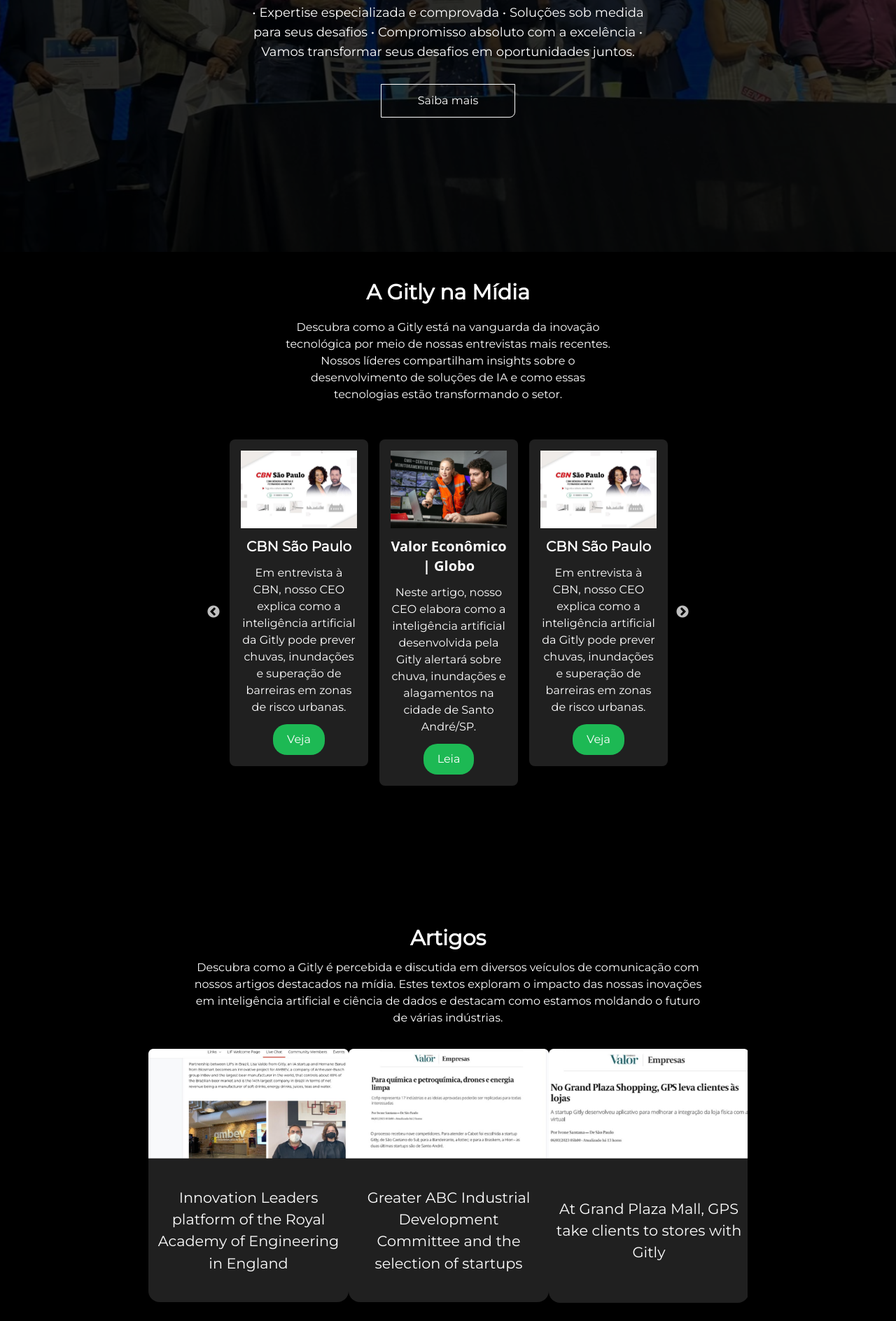
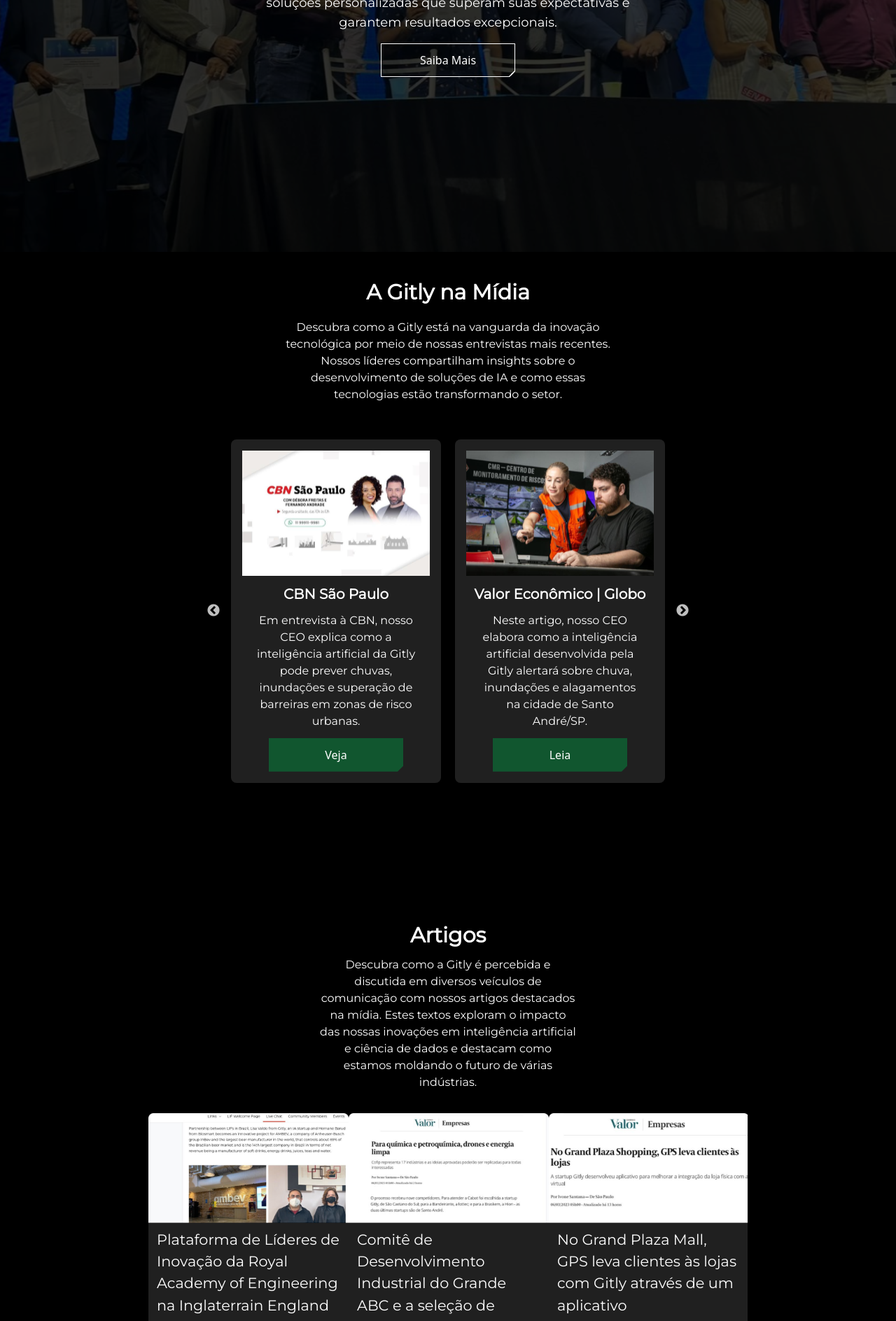
Before and after one commit to gitly-br/site-gitly, a Next.js app in the folder frontend/: page /media in a window 1280 px wide. Shown: the part 440-2328 px from the top of the page at 70% size. Built offline with nearby package versions, Linux system fonts and the light colour scheme.

Commit message:
Ajuste do botão e da pág Media

```diff
--- a/frontend/components/articles.jsx
+++ b/frontend/components/articles.jsx
@@ -5,17 +5,42 @@
 import React from "react";
 
 const Articles = () => {
+  const cards = [
+    {
+      id: 1,
+      image: "/article1.png",
+      alt: "First",
+      title: "No Grand Plaza Mall, GPS leva clientes às lojas com Gitly através de um aplicativo",
+      link: "https://valor.globo.com/empresas/noticia/2023/03/06/no-grand-plaza-shopping-gps-leva-clientes-as-lojas.ghtml"
+    },
+    {
+      id: 2,
+      image: "/article2.png",
+      alt: "Second",
+      title: "Plataforma de Líderes de Inovação da Royal Academy of Engineering na Inglaterrain England",
+      link: "https://www.youtube.com/watch?v=GBpodBzdumE"
+    },
+    {
+      id: 3,
+      image: "/article3.png",
+      alt: "Third",
+      title: "Comitê de Desenvolvimento Industrial do Grande ABC e a seleção de startups",
+      link: "https://valor.globo.com/empresas/noticia/2023/03/06/para-quimica-e-petroquimica-drones-e-energia-limpa.ghtml"
+    },
+  ];
+
+  const openLink = (url) => {
+    window.open(url, "_blank");
+  };
+
   return (
     <div className="px-4 md:px-24 lg:px-48 py-10 md:py-20 lg:py-40 bg-black">
       <div className="text-white flex flex-col">
-                <h1 className="text-3xl font-bold text-center font-title">
-                Artigos
-                </h1>
-                <p className="text-center py-3 px-20 font-text">
+        <h1 className="text-3xl font-bold text-center font-title">Artigos</h1>
+        <p className="text-center py-3 px-10 font-text mx-auto w-11/12 sm:w-3/4 md:w-1/2">
           Descubra como a Gitly é percebida e discutida em diversos veículos de comunicação com nossos artigos destacados na mídia. Estes textos exploram o impacto das nossas inovações em inteligência artificial e ciência de dados e destacam como estamos moldando o futuro de várias indústrias.
         </p>
       </div>
-            <div>
       <div>
         <Slider
           className="flex p-5 overflow-x-hidden"
@@ -24,7 +49,7 @@
           infinite={true}
           autoplay={true}
           autoplaySpeed={3000}
-                    arrows={false}
+          arrows={true}
           responsive={[
             {
               breakpoint: 1024,
@@ -42,48 +67,23 @@
             },
           ]}
         >
-                    <div>
-                        <div className="flex flex-col items-center text-[1.3em] text-wrap">
-                            <Image src="/article1.png" alt="First" width={300} height={300} />
-                            <div style={{ maxWidth: "300px" }} className="bg-[#202020] py-14 px-2 text-center flex justify-center rounded-b-2xl">
-                                <h1 className="text-white font-text">At Grand Plaza Mall, GPS take clients to stores with Gitly</h1>
+          {cards.map((card) => (
+            <div key={card.id}>
+              <div className="flex flex-col items-center text-left text-[1.3em] text-wrap">
+                <Image src={card.image} alt={card.alt} width={300} height={300} />
+                <div style={{ maxWidth: "300px"}} className="bg-[#202020] pt-2 px-3 text-left flex flex-col rounded-b-2xl">
+                  <h1 className="text-white text-left font-text">{card.title}</h1>
+                  <button
+                    className="my-5 text-[#3AA06B] text-left underline font-bold"
+                    onClick={() => openLink(card.link)}
+                  >
+                    Ler &gt;
+                  </button>
                 </div>
               </div>
             </div>
-                    <div>
-                        <div className="flex flex-col items-center font-semibold text-[1.3em] text-wrap">
-                            <Image src="/article2.png" alt="Second" width={300} height={300} />
-                            <div style={{ maxWidth: "300px" }} className="bg-[#202020] py-10 px-3 text-center flex justify-center rounded-b-2xl">
-                                <h1 className="text-white text-center font-text">Innovation Leaders platform of the Royal Academy of Engineering in England</h1>
-                            </div>
-                        </div>
-                    </div>
-                    <div>
-                        <div className="flex flex-col items-center font-semibold text-[1.3em] text-wrap">
-                            <Image src="/article3.png" alt="Third" width={300} height={300} />
-                            <div style={{ maxWidth: "300px" }} className="bg-[#202020] py-10 px-3 text-center flex justify-center rounded-b-2xl">
-                                <h1 className="text-white text-center font-bold font-text">Greater ABC Industrial Development Committee and the selection of startups</h1>
-                            </div>
-                        </div>
-                    </div>
+          ))}
         </Slider>
-                </div>
-                {/* <button type="button" class="absolute top-0 start-0 z-30 flex items-center justify-center h-full px-4 cursor-pointer group focus:outline-none" data-carousel-prev>
-                    <span class="inline-flex items-center justify-center w-10 h-10 rounded-full bg-white/30 dark:bg-gray-800/30 group-hover:bg-white/50 dark:group-hover:bg-gray-800/60 group-focus:ring-4 group-focus:ring-white dark:group-focus:ring-gray-800/70 group-focus:outline-none">
-                        <svg class="w-4 h-4 text-white dark:text-gray-800 rtl:rotate-180" aria-hidden="true" xmlns="http://www.w3.org/2000/svg" fill="none" viewBox="0 0 6 10">
-                            <path stroke="currentColor" stroke-linecap="round" stroke-linejoin="round" stroke-width="2" d="M5 1 1 5l4 4"/>
-                        </svg>
-                        <span class="sr-only">Previous</span>
-                    </span>
-                </button>
-                <button type="button" class="absolute top-0 end-0 z-30 flex items-center justify-center h-full px-4 cursor-pointer group focus:outline-none" data-carousel-next>
-                    <span class="inline-flex items-center justify-center w-10 h-10 rounded-full bg-white/30 dark:bg-gray-800/30 group-hover:bg-white/50 dark:group-hover:bg-gray-800/60 group-focus:ring-4 group-focus:ring-white dark:group-focus:ring-gray-800/70 group-focus:outline-none">
-                        <svg class="w-4 h-4 text-white dark:text-gray-800 rtl:rotate-180" aria-hidden="true" xmlns="http://www.w3.org/2000/svg" fill="none" viewBox="0 0 6 10">
-                            <path stroke="currentColor" stroke-linecap="round" stroke-linejoin="round" stroke-width="2" d="m1 9 4-4-4-4"/>
-                        </svg>
-                        <span class="sr-only">Next</span>
-                    </span>
-                </button> */}
       </div>
     </div>
   );
--- a/frontend/components/heroMedia.jsx
+++ b/frontend/components/heroMedia.jsx
@@ -1,4 +1,5 @@
 import videoHero from '../assets/videoHero.svg'
+import Link from 'next/link'
 
 function HeroMedia() {
     return (
@@ -8,11 +9,11 @@
                 Uma Equipe Dedicada ao Crescimento da Sua Empresa
                 </h1>
                 <p className="text-base md:text-lg text-white mb-4 font-text">
-                Na Gitly, combinamos expertise técnica e visão estratégica para impulsionar o crescimento da sua empresa. Nossa equipe de especialistas em dados e IA está pronta para desenvolver soluções personalizadas que superam suas expectativas e garantem resultados excepcionais.
+                Na Gitly, combinamos expertise técnica e visão estratégica para impulsionar o crescimento da sua empresa. Nossa equipe de especialistas em dados e IA está pronta para desenvolver soluções personalizadas que superam suas expectativas e garantem resultados excepcionais.​
                 </p>
-                <p className="text-base md:text-lg text-white mb-8 font-text">
-                • Expertise especializada e comprovada • Soluções sob medida para seus desafios • Compromisso absoluto com a excelência • Vamos transformar seus desafios em oportunidades juntos.                    </p>
-                <button className="border border-white rounded-br-lg w-48 h-12 text-white font-text">Saiba mais</button>
+                <button className="btn-transparente">
+                    <Link href="/partners">Saiba Mais</Link>
+                </button>
             </div>
         </div>
     )
--- a/frontend/components/interviews.jsx
+++ b/frontend/components/interviews.jsx
@@ -11,7 +11,7 @@
     dots: true,
     infinite: true,
     speed: 500,
-    slidesToShow: 3,
+    slidesToShow: 2,
     slidesToScroll: 1,
     responsive: [
       {
@@ -34,51 +34,54 @@
     ]
   };
 
+  const openLink = (url) => {
+    window.open(url, "_blank");
+  };
+
+  const cards = [
+    {
+      id: 1,
+      image: CBN,
+      alt: "Interviews",
+      title: "CBN São Paulo",
+      text: "Em entrevista à CBN, nosso CEO explica como a inteligência artificial da Gitly pode prever chuvas, inundações e superação de barreiras em zonas de risco urbanas.",
+      buttonText: "Veja",
+      link: "https://www.youtube.com/live/-EisU65RJJQ?t=2054s"
+    },
+    {
+      id: 2,
+      image: Inter,
+      alt: "CBN",
+      title: "Valor Econômico | Globo",
+      text: "Neste artigo, nosso CEO elabora como a inteligência artificial desenvolvida pela Gitly alertará sobre chuva, inundações e alagamentos na cidade de Santo André/SP.",
+      buttonText: "Leia",
+      link: "https://valor.globo.com/empresas/noticia/2023/09/26/em-santo-andre-um-robo-fara-a-previsao-do-tempo.ghtml"
+    },
+  ];
+
   return (
-    <div className="py-10 lg:px-36 xl:px-80 md:px-0 text-center flex flex-col bg-black text-white paizao">
-      <div className="max-w-7xl mx-auto px-6 sm:px-8 md:px-10 lg:px-16 xl:px-20">
+    <div className="py-10 lg:px-36 xl:px-80 md:px-0 text-center flex flex-col bg-black text-white">
+      <div className="max-w-4xl mx-auto px-6 sm:px-8 md:px-10 lg:px-16 xl:px-20"> {/* Ajustando a largura máxima */}
         <h1 className='text-3xl font-semibold mb-5 font-title'>A Gitly na Mídia</h1>
         <p className='text-center mb-5 font-text'>
         Descubra como a Gitly está na vanguarda da inovação tecnológica por meio de nossas entrevistas mais recentes. Nossos líderes compartilham insights sobre o desenvolvimento de soluções de IA e como essas tecnologias estão transformando o setor.
         </p>
       </div>
       <Slider {...settings} className='mt-8'>
-        <div className="px-2"> {/* Reduzindo a margem horizontal */}
-          <div className="bg-[#202020] rounded-lg flex flex-col items-center p-4 card"> {/* Adicionando a classe card */}
-            <div className='w-full flex justify-center mb-3'>
-              <Image src={CBN} alt="Interviews" />
+        {cards.map((card) => (
+          <div key={card.id} className="px-2"> {/* Reduzindo a margem horizontal */}
+            <div className="bg-[#202020] rounded-lg flex flex-col items-center p-4 card"> {/* Adicionando a classe card */}
+              <div className='w-full flex justify-center mb-3'>
+                <Image src={card.image} alt={card.alt} />
+              </div>
+              <h1 className='font-semibold text-xl mb-3 font-title'>{card.title}</h1>
+              <p className='mb-3 font-text text-center px-4'> {/* Centralizando o texto com borda lateral */}
+                {card.text}
+              </p>
+              <button className="btn-verde" onClick={() => openLink(card.link)}>{card.buttonText}</button> {/* Adicionando link */}
             </div>
-            <h1 className='font-semibold text-xl mb-3 font-title'>CBN São Paulo</h1>
-            <p className='mb-3 font-text'>
-            Em entrevista à CBN, nosso CEO explica como a inteligência artificial da Gitly pode prever chuvas, inundações e superação de barreiras em zonas de risco urbanas.
-            </p>
-            <button className="action-button font-text">Veja</button>
           </div>
-        </div>
-        <div className="px-2"> {/* Reduzindo a margem horizontal */}
-          <div className="bg-[#202020] rounded-lg flex flex-col items-center p-4 card"> {/* Adicionando a classe card */}
-            <div className='w-full flex justify-center mb-3'>
-              <Image src={Inter} alt="CBN" />
-            </div>
-            <h1 className='font-semibold text-xl mb-3'>Valor Econômico | Globo</h1>
-            <p className='mb-3 font-text'>
-            Neste artigo, nosso CEO elabora como a inteligência artificial desenvolvida pela Gitly alertará sobre chuva, inundações e alagamentos na cidade de Santo André/SP.
-            </p>
-            <button className="action-button font-text">Leia</button>
-          </div>
-        </div>
-        <div className="px-2"> {/* Reduzindo a margem horizontal */}
-          <div className="bg-[#202020] rounded-lg flex flex-col items-center p-4 card"> {/* Adicionando a classe card */}
-            <div className='w-full flex justify-center mb-3'>
-              <Image src={CBN} alt="CBN" />
-            </div>
-            <h1 className='font-semibold text-xl mb-3 font-title'>CBN São Paulo</h1>
-            <p className='mb-3 font-text'>
-            Em entrevista à CBN, nosso CEO explica como a inteligência artificial da Gitly pode prever chuvas, inundações e superação de barreiras em zonas de risco urbanas.
-            </p>
-            <button className="action-button font-text">Veja</button>
-          </div>
-        </div>
+        ))}
       </Slider>
       <style jsx>{`
         .card {
@@ -86,10 +89,10 @@
           margin: 0 auto; /* Centralizando os cards */
         }
         .slick-slide > div {
-          margin: 0 10px; /* Adiciona margem horizontal entre os slides */
+          margin: 0 5px; /* Reduzindo a margem horizontal entre os slides */
         }
         .slick-list {
-          margin: 0 -10px; /* Ajusta a margem negativa para compensar a margem dos cards */
+          margin: 0 -5px; /* Ajusta a margem negativa para compensar a margem dos cards */
         }
         .image-container {
           display: flex;
--- a/frontend/components/navbar.jsx
+++ b/frontend/components/navbar.jsx
@@ -27,7 +27,7 @@
           <Link href="/contactus">Contato</Link>
         </div>
         <div className="flex-1 flex justify-end">
-          <button className="bg-green rounded-br-lg w-48 h-12 text-white">
+          <button className="btn-verde">
             Inicie seu Projeto
           </button>
         </div>
@@ -42,8 +42,8 @@
           <Link href="/partners"><p className="text-white py-2">Partners</p></Link>
           <Link href="/media"><p className="text-white py-2">Media</p></Link>
           <Link href="/contactus"><p className="text-white py-2">Contact us</p></Link>
-          <button className="bg-green-500 text-white p-2 rounded my-2">
-            Start your project
+          <button className="btn-verde">
+            Inicie seu Projeto
           </button>
         </div>
       )}
--- a/frontend/components/prizes.jsx
+++ b/frontend/components/prizes.jsx
@@ -6,17 +6,51 @@
 import prize4 from "../assets/prize4.svg";
 
 const Prizes = () => {
+  const prizes = [
+    {
+      id: 1,
+      image: prize1,
+      alt: "Prize 1",
+      link: "https://www.linkedin.com/company/gitly/posts/"
+    },
+    {
+      id: 2,
+      image: prize2,
+      alt: "Prize 2",
+      link: "https://www.linkedin.com/company/gitly/posts/"
+    },
+    {
+      id: 3,
+      image: prize3,
+      alt: "Prize 3",
+      link: "https://www.linkedin.com/company/gitly/posts/"
+    },
+    {
+      id: 4,
+      image: prize4,
+      alt: "Prize 4",
+      link: "https://www.linkedin.com/company/gitly/posts/"
+    },
+  ];
+
+  const openLink = (url) => {
+    window.open(url, "_blank");
+  };
+
   return (
-    <div className="bg-black mx-auto flex flex-col py-10 px-14 md:flex-row items-center justify-between w-full">
+    <div className="bg-black mx-auto flex flex-col py-10 px-14 md:flex-row items-top justify-between w-full">
       <div className="w-full md:w-1/4 flex flex-col md:items-left mb-8 text-white">
         <h2 className="text-3xl font-bold mb-4 font-title">Prêmios dos quais nos orgulhamos</h2>
         <p className="text-lg mb-8 font-text">Confira os prêmios que reconhecem a liderança e inovação da Gitly em inteligência artificial e ciência de dados. Estes prêmios destacam nosso impacto e excelência no setor tecnológico.</p>
       </div>
       <div className="flex flex-col md:flex-row md:justify-center md:items-center md:space-x-4 items-center w-full md:w-3/4">
-        <Image src={prize1} alt="prize1" width={200} height={200} className="mb-4" />
-        <Image src={prize2} alt="prize2" width={200} height={200} className="mb-4" />
-        <Image src={prize3} alt="prize3" width={200} height={200} className="mb-4" />
-        <Image src={prize4} alt="prize4" width={200} height={200} className="mb-4" />
+        {prizes.map((prize) => (
+          <div key={prize.id} className="mb-4">
+            <a href={prize.link} target="_blank" rel="noopener noreferrer">
+              <Image src={prize.image} alt={prize.alt} width={260} height={260} />
+            </a>
+          </div>
+        ))}
       </div>
     </div>
   );
--- a/frontend/styles/globals.css
+++ b/frontend/styles/globals.css
@@ -30,6 +30,45 @@
 }
 
 
+.btn-verde {
+  position: relative;
+  background-color: #11562F;
+  color: white;
+  width: 12rem;
+  height: 3rem;
+  border: none;
+  cursor: pointer;
+  clip-path: polygon(0 0, 100% 0, 100% calc(100% - 0.5rem), calc(100% - 0.5rem) 100%, 0 100%);
+}
+
+.btn-transparente {
+  position: relative;
+  background-color: transparent;
+  color: white;
+  width: 12rem;
+  height: 3rem;
+  border: 1.3px solid white;
+  cursor: pointer;
+  clip-path: polygon(0 0, 100% 0, 100% calc(100% - 0.5rem), calc(100% - 0.5rem) 100%, 0 100%);
+}
+
+.btn-transparente::before {
+  content: '';
+  position: absolute;
+  bottom: 0;
+  right: 0;
+  width: 0.5rem;
+  height: 0.5rem;
+  background-color: transparent;
+  border-right: 5px solid white;
+  border-bottom: 5px solid white;
+  clip-path: polygon(100% 0, 0 100%, 100% 100%);
+}
+
+
+
+
+
 
 /* @media (prefers-color-scheme: dark) {
   :root {
```
Lines whose indentation alone changed are shown as unchanged.
